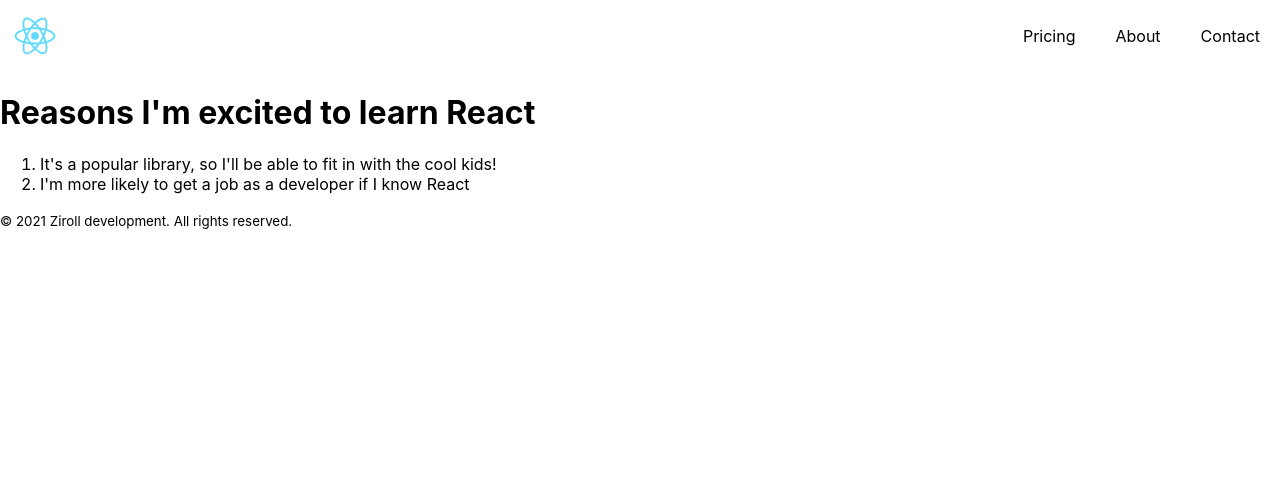
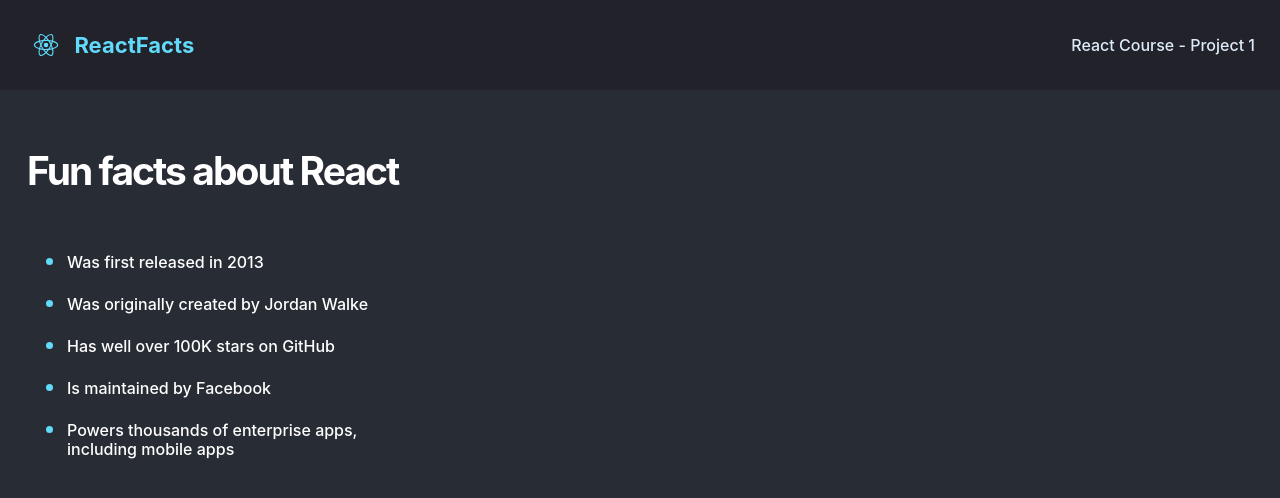
Before and after one commit to jpstorio/React-FCC, a React (Create React App) app: page / in a window 1280 px wide. Shown: the top 498 px of the page. Built offline with nearby package versions, Linux system fonts and the light colour scheme.

Commit message:
add jsx pages

```diff
--- a/src/App.jsx
+++ b/src/App.jsx
@@ -1,14 +1,12 @@
-import "./App.css";
-import Footer from "./components/Footer";
-import Header from "./components/Header";
-import MainContent from "./components/MainContent";
+import "./css/App.css";
+import Project1 from "./pages/Project1";
+import Test from "./pages/Test";
 
 function App() {
   return (
     <div className="App">
-      <Header />
-      <MainContent />
-      <Footer />
+      {/* <Test /> */}
+      <Project1 />
     </div>
   );
 }
--- /dev/null
+++ b/src/components/Main.jsx
@@ -0,0 +1,18 @@
+import React from "react";
+
+function Main() {
+  return (
+    <main>
+      <h1 className="main--title">Fun facts about React</h1>
+      <ul className="main--facts">
+        <li>Was first released in 2013</li>
+        <li>Was originally created by Jordan Walke</li>
+        <li>Has well over 100K stars on GitHub</li>
+        <li>Is maintained by Facebook</li>
+        <li>Powers thousands of enterprise apps, including mobile apps</li>
+      </ul>
+    </main>
+  );
+}
+
+export default Main;
--- /dev/null
+++ b/src/components/Navbar.jsx
@@ -0,0 +1,15 @@
+import React from "react";
+import logo from '../logo.svg'
+
+
+function Navbar() {
+  return (
+    <nav>
+      <img src={logo} className="nav--icon" />
+      <h3 className="nav--logo_text">ReactFacts</h3>
+      <h4 className="nav--title">React Course - Project 1</h4>
+    </nav>
+  );
+}
+
+export default Navbar;
--- /dev/null
+++ b/src/css/project1.css
@@ -0,0 +1,66 @@
+* {
+    box-sizing: border-box;
+}
+
+body {
+    margin: 0;
+    height: 100vh;
+    background-color: #282D35;
+}
+
+nav {
+    display: flex;
+    align-items: center;
+    background-color: #21222A;
+    height: 90px;
+    padding: 30px 25px;
+}
+
+.nav--logo_text, .nav--title {
+    margin: 0;
+}
+
+.nav--logo_text {
+    margin-right: auto;
+    color: #61DAFB;
+    font-weight: bold;
+    font-size: 22px;
+}
+
+.nav--title {
+    color: #DEEBF8;
+    font-weight: 500;
+}
+
+.nav--icon {
+    height: 30px;
+    margin-right: 7px;
+}
+
+main {
+    padding: 57px 27px;
+    color: white;
+}
+
+.main--title {
+    margin: 0;
+    font-size: 39px;
+    letter-spacing: -0.05em;
+    font-weight: bold;
+}
+
+.main--facts {
+    margin-top: 46px;
+    max-width: 400px;
+}
+
+.main--facts>li {
+    font-weight: 500;
+    line-height: 19px;
+    padding-block: 10px;
+}
+
+.main--facts>li::marker {
+    font-size: 1.4rem;
+    color: #61DAFB;
+}
--- a/src/index.jsx
+++ b/src/index.jsx
@@ -1,6 +1,6 @@
 import React from 'react';
 import ReactDOM from 'react-dom/client';
-import './index.css';
+import './css/index.css';
 import App from './App';
 
 const root = ReactDOM.createRoot(document.getElementById('root'));
--- /dev/null
+++ b/src/pages/Project1.jsx
@@ -0,0 +1,14 @@
+import Navbar from "../components/Navbar";
+import Main from "../components/Main";
+import "../css/project1.css";
+
+function Project1() {
+  return (
+    <div>
+      <Navbar />
+      <Main />
+    </div>
+  );
+}
+
+export default Project1;
--- /dev/null
+++ b/src/pages/Test.jsx
@@ -0,0 +1,16 @@
+import "../css/App.css";
+import Footer from "../components/Footer";
+import Header from "../components/Header";
+import MainContent from "../components/MainContent";
+
+function Test() {
+  return (
+    <div className="App">
+      <Header />
+      <MainContent />
+      <Footer />
+    </div>
+  );
+}
+
+export default Test;
```
Also changed, not shown: src/css/App.css (renamed from src/App.css), src/css/index.css (renamed from src/index.css).
